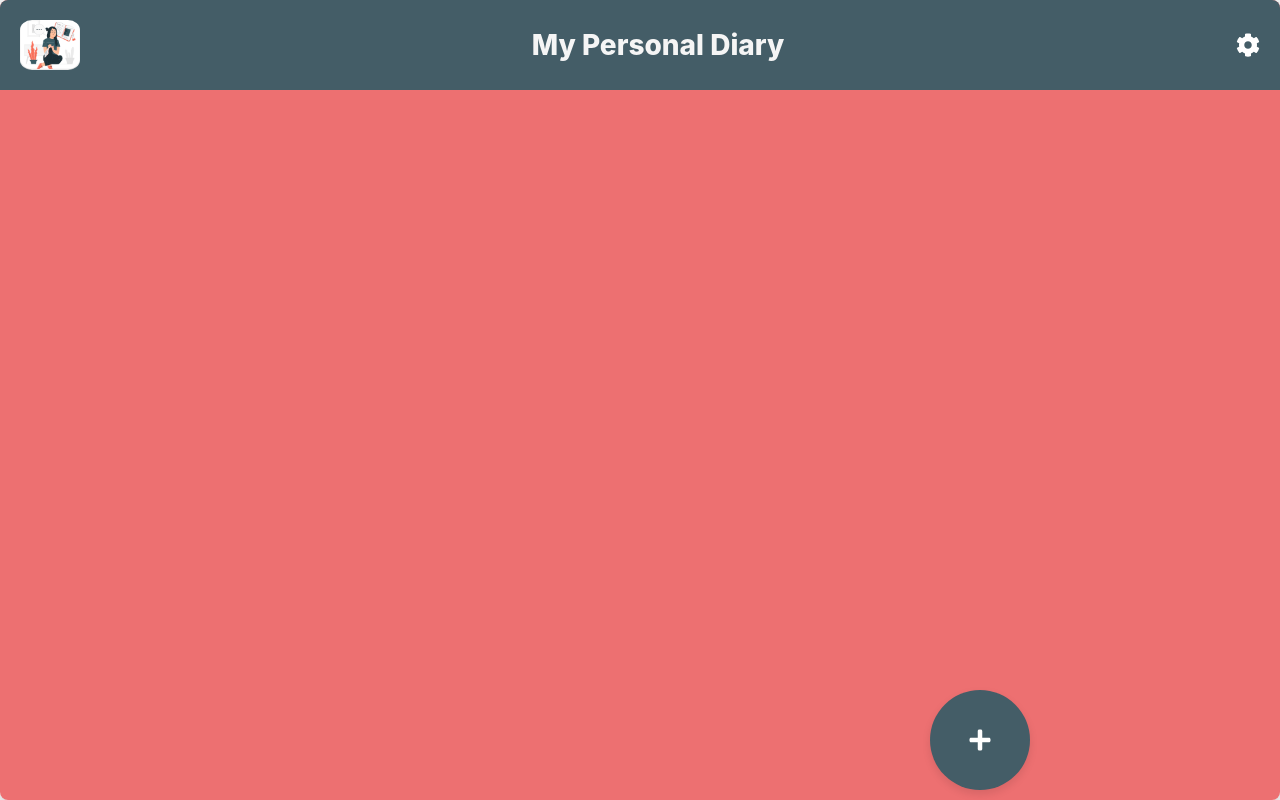
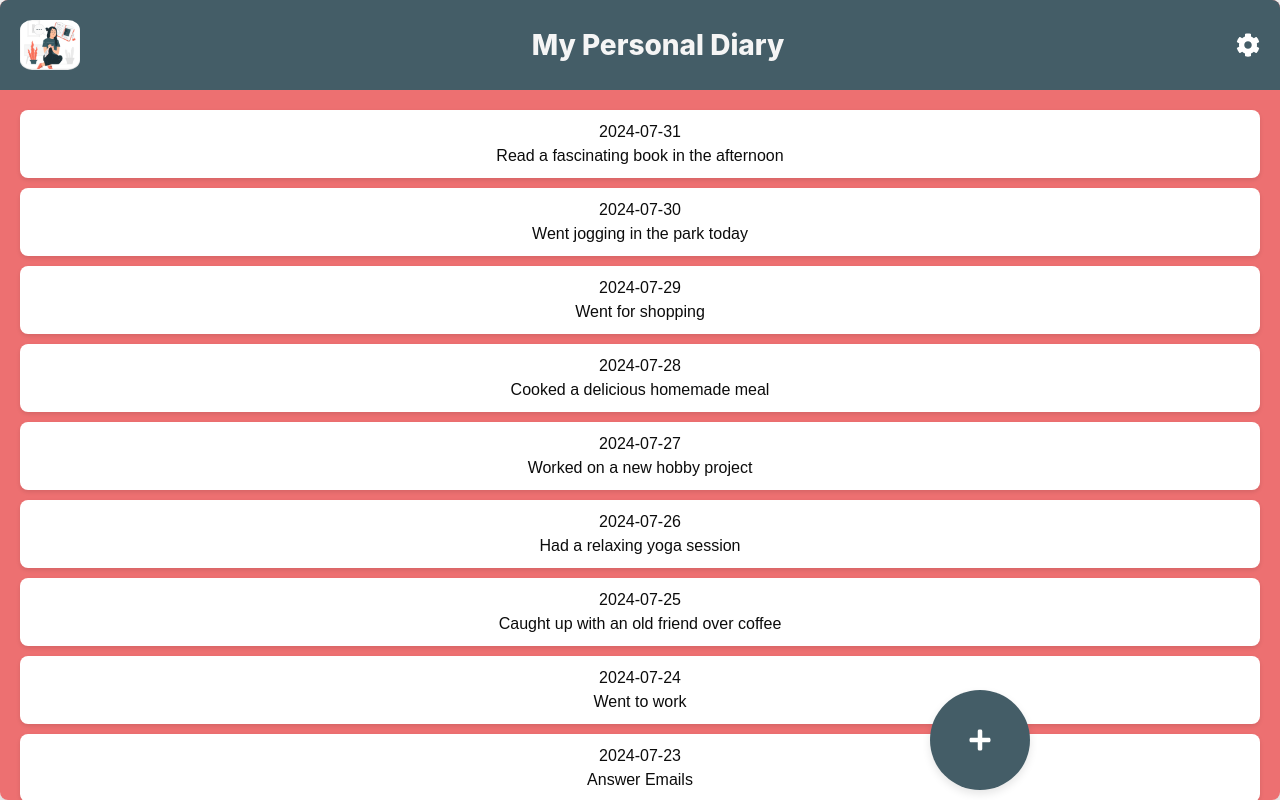
Before and after one commit to AnjaliGrover22/Personal-Diary-React, a React (Vite) app: page / in a window 1280 px wide. Built offline with nearby package versions, Linux system fonts and the light colour scheme.

Commit message:
Modified DiaryList component to load the initial data from data.json

```diff
--- a/src/components/DiaryList/DiaryList.jsx
+++ b/src/components/DiaryList/DiaryList.jsx
@@ -5,72 +5,9 @@ import { getDiaryEntries, saveDiaryEntries } from "../../utils/entryCardUtils";
 import AddEntryBottun from "../AddEntryBottun/AddEntryBottun.jsx";
 import logoImage from "../../assets/photo_2024-08-01_14-40-31.jpg";
 import EntryModal from "../EntryModal/EntryModal.jsx";
-
-// const entries = [
-//   {
-//     id: 1,
-//     date: "2024-07-31",
-//     title: "Read a fascinating book in the afternoon",
-//     image: "./src/assets/book.jpeg",
-//   },
-//   {
-//     id: 2,
-//     date: "2024-07-30",
-//     title: "Went jogging in the park today",
-//     image: "./src/assets/jogging.jpg",
-//   },
-//   {
-//     id: 3,
-//     date: "2024-07-29",
-//     title: "Went for shopping",
-//     image: "./src/assets/shopping.jpeg",
-//   },
-//   {
-//     id: 4,
-//     date: "2024-07-28",
-//     title: "Cooked a delicious homemade meal",
-//     image: "./src/assets/cooking.jpeg",
-//   },
-//   {
-//     id: 5,
-//     date: "2024-07-27",
-//     title: "Worked on a new hobby project",
-//     image: "./src/assets/hobby.jpeg",
-//   },
-//   {
-//     id: 6,
-//     date: "2024-07-26",
-//     title: "Had a relaxing yoga session",
-//     image: "./src/assets/yoga.jpeg",
-//   },
-//   {
-//     id: 7,
-//     date: "2024-07-25",
-//     title: "Caught up with an old friend over coffee",
-//     image: "./src/assets/coffee.jpeg",
-//   },
-//   {
-//     id: 8,
-//     date: "2024-07-24",
-//     title: "Went to work",
-//     image: "./src/assets/work.jpeg",
-//   },
-//   {
-//     id: 9,
-//     date: "2024-07-23",
-//     title: "Answer Emails",
-//     image: "./src/assets/email.png",
-//   },
-//   {
-//     id: 10,
-//     date: "2024-07-22",
-//     title: "Went for a bike ride around the neighborhood",
-//     image: "./src/assets/bike.jpeg",
-//   },
-// ];
+import data from "../../data/data.json";
 
 const DiaryList = () => {
-  //If you uncomment the initial entries then you have commented line 74 and 87-95 out!
   const [entries, setEntries] = useState([]);
   const [selectedEntry, setSelectedEntry] = useState(null);
   const [modalIsOpen, setModalIsOpen] = useState(false);
@@ -87,8 +24,8 @@ const DiaryList = () => {
   useEffect(() => {
     const storedEntries = getDiaryEntries();
     if (storedEntries.length === 0) {
-      saveDiaryEntries(entries);
-      setEntries(entries);
+      saveDiaryEntries(data);
+      setEntries(data);
     } else {
       setEntries(storedEntries);
     }
```
